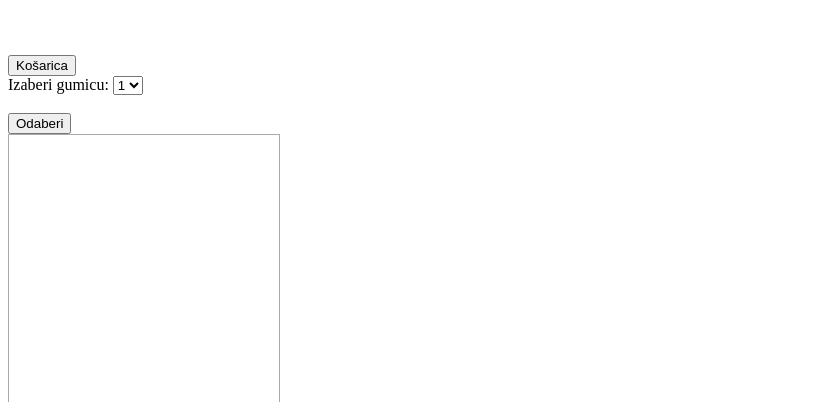
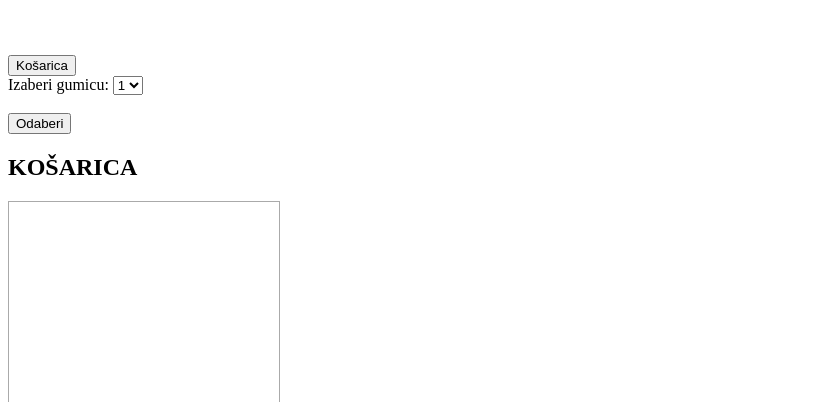
Before and after one commit to rokosa/denamo, a plain HTML site: page index.html in a window 1280 px wide. Shown: the part 576-978 px from the top of the page, without its empty margins (0-826 px from the left). Drawn offline with Linux system fonts and the light colour scheme.

Commit message:
Update index.html

```diff
--- a/index.html
+++ b/index.html
@@ -226,7 +226,7 @@ tr:nth-child(even) {
   <input type="Submit" value="Odaberi">
 </form>
 
-
+  <h2> KOŠARICA</h2>
 
   <div id="div1" ondrop="drop(event)" ondragover="allowDrop(event)"></div>
 <br>
```
